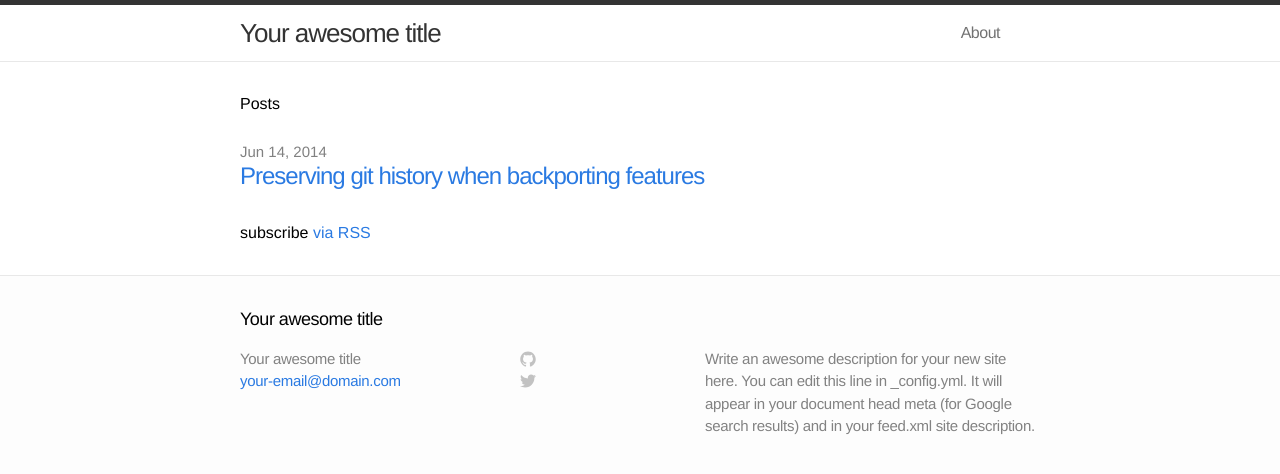
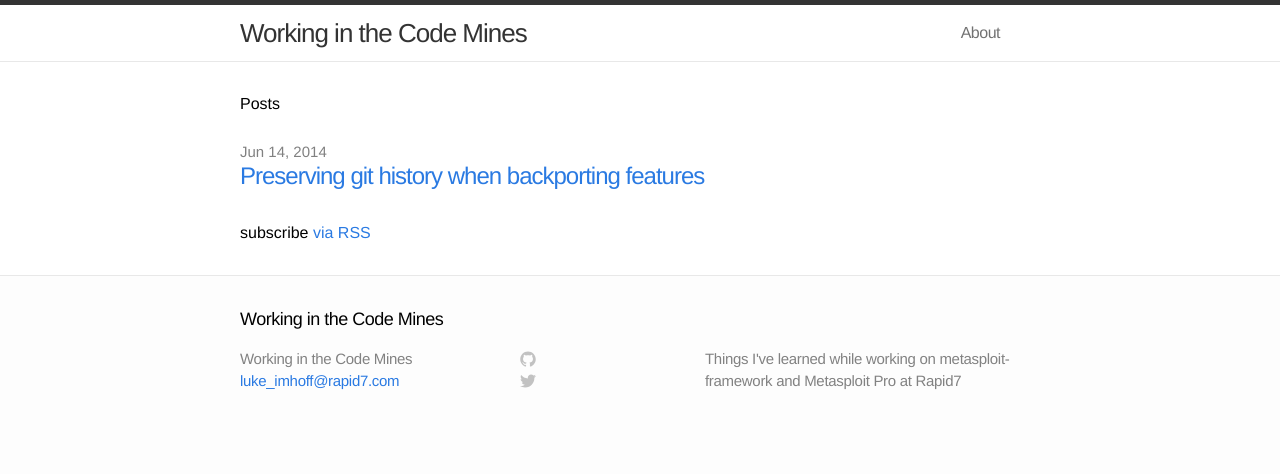
Before and after one commit to limhoff-r7/limhoff-r7.github.io, a Jekyll site: the page built from index.html, in a window 1280 px wide. Shown: the top 474 px of the page. Built offline with Jekyll 4.4.1, drawn with Linux system fonts in a browser that asks for light colours.

Commit message:
Fill in site settings

```diff
--- a/_config.yml
+++ b/_config.yml
@@ -1,9 +1,9 @@
 # Site settings
-title: Your awesome title
-email: your-email@domain.com
-description: "Write an awesome description for your new site here. You can edit this line in _config.yml. It will appear in your document head meta (for Google search results) and in your feed.xml site description."
+title: Working in the Code Mines
+email: luke_imhoff@rapid7.com
+description: "Things I've learned while working on metasploit-framework and Metasploit Pro at Rapid7"
 baseurl: ""
-url: "http://yourdomain.com"
+url: "http://limhoff-r7.github.io"
 
 # Build settings
 encoding: utf-8
```
